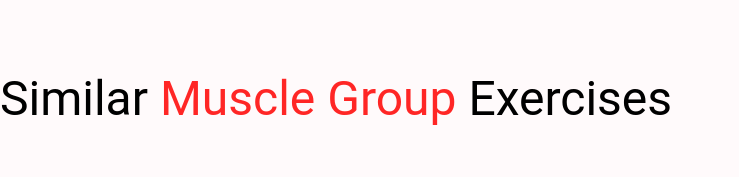
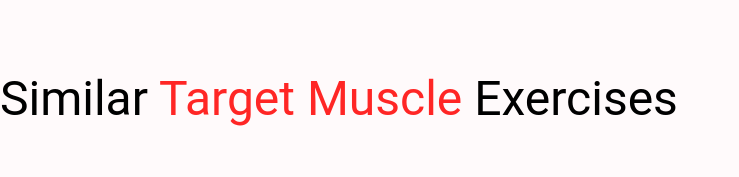
Before and after one commit to AnkitM18-tech/gym_exercises, a React (Create React App) app: page /exercise/1 in a window 1280 px wide. Shown: the part 913-1090 px from the top of the page, without its empty margins (0-739 px from the left). Built offline with nearby package versions, Linux system fonts and the light colour scheme; no server answers.

Commit message:
Similar videos

```diff
--- a/src/components/SimilarVideos.js
+++ b/src/components/SimilarVideos.js
@@ -9,7 +9,7 @@ const SimilarVideos = ({ targetMuscleExercises, equipmentExercises }) => {
       <Typography variant="h3" mb={5}>
         Similar{" "}
         <span style={{ color: "#ff2625", textTransform: "capitalize" }}>
-          Muscle Group
+          Target Muscle
         </span>{" "}
         Exercises
       </Typography>
```
